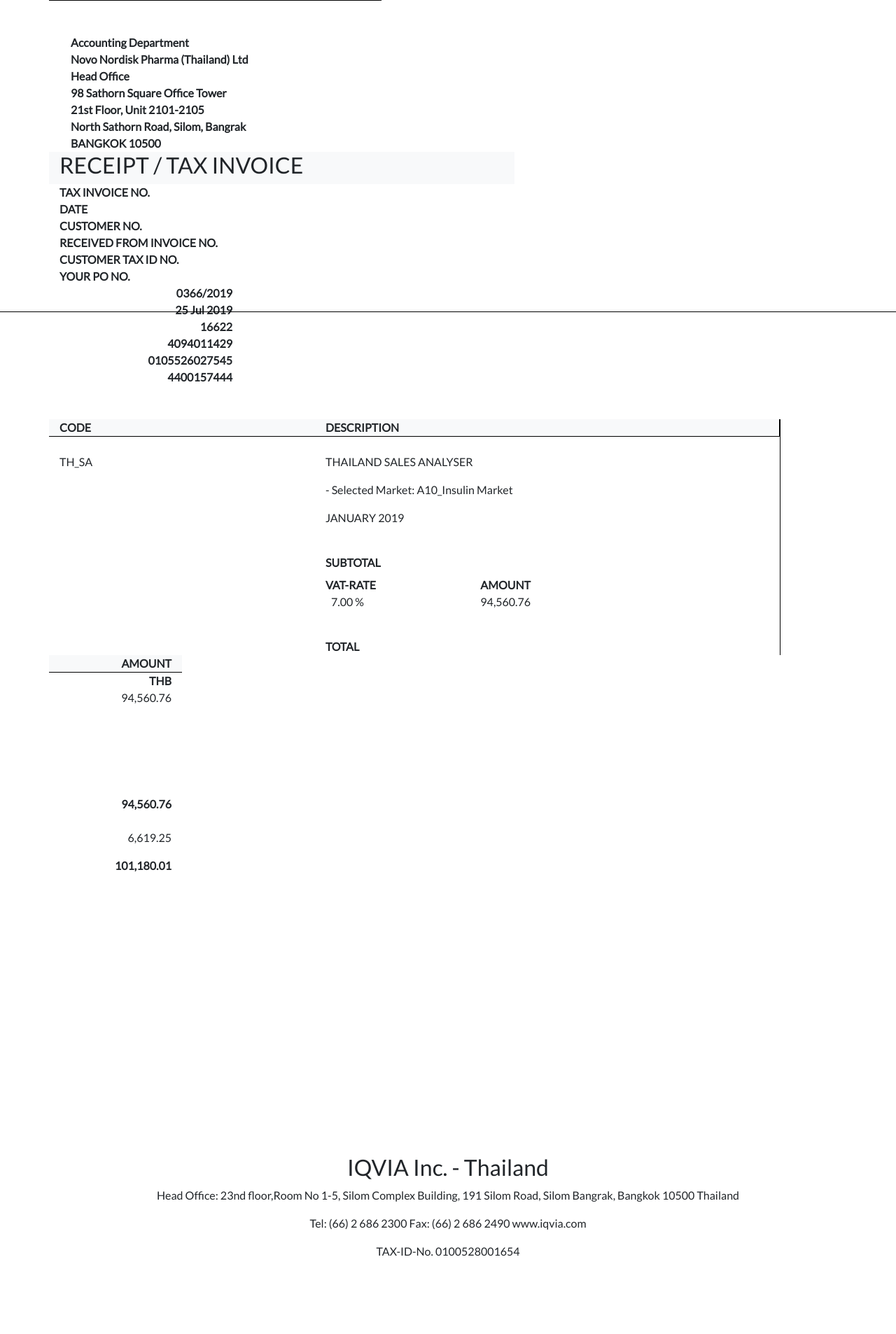
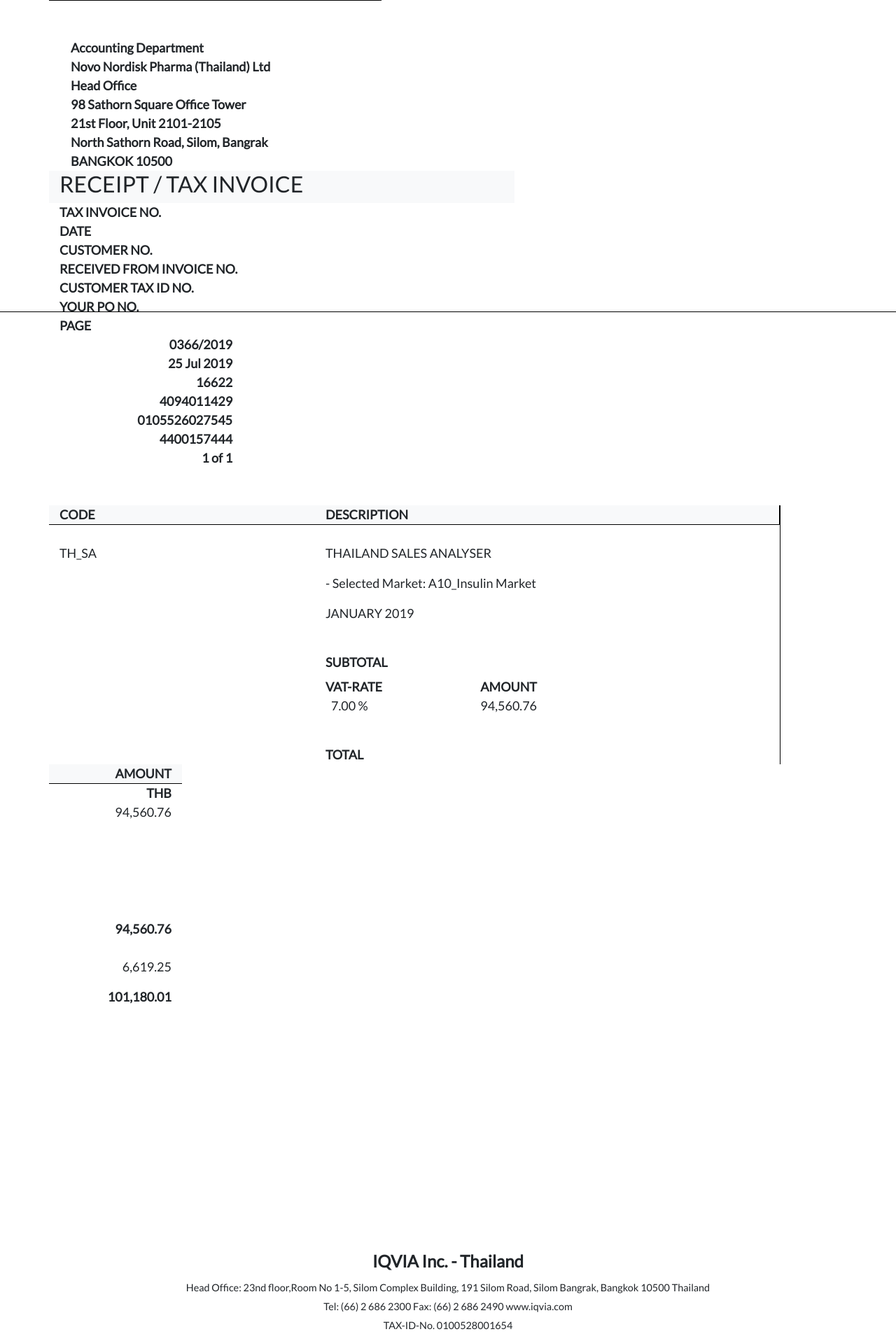
Before and after one commit to benning55/PDFMAKER_DJANGO, a Django app: template templates/maker/home.html in a window 1280 px wide. Shown: the part 354-2260 px from the top of the page at 70% size. Before the commit the page ends 2149 px from the top, so only its background shows below. Run offline with Django 3.2, Linux system fonts and the light colour scheme; the template is opened without the code that fills it, so the values that code supplies are empty; some libraries are stand-ins or nearby versions.

Commit message:
More detail

```diff
--- a/maker/views.py
+++ b/maker/views.py
@@ -21,7 +21,7 @@
 
     # Creating http response
     response = HttpResponse(content_type='application/pdf;')
-    response['Content-Disposition'] = 'inline; filename=list_people.pdf'
+    response['Content-Disposition'] = 'inline; filename=untitle.pdf'
     response['Content-Transfer-Encoding'] = 'binary'
     with tempfile.NamedTemporaryFile(delete=True) as output:
         output.write(result)
--- a/templates/maker/home.html
+++ b/templates/maker/home.html
@@ -1,11 +1,14 @@
 <!DOCTYPE html>
-<html lang="en">
+<html lang="en" xmlns="http://www.w3.org/1999/html" xmlns="http://www.w3.org/1999/html"
+      xmlns="http://www.w3.org/1999/html" xmlns="http://www.w3.org/1999/html" xmlns="http://www.w3.org/1999/html"
+      xmlns="http://www.w3.org/1999/html">
 <head>
     <meta charset="UTF-8">
     <link href="https://fonts.googleapis.com/css?family=Lato&display=swap" rel="stylesheet">
     <style>
         body{
             font-family: 'Lato', sans-serif !important;
+            font-size: 18px !important;
         }
         .bd-top{
             border-top: 1px solid black;
@@ -25,8 +28,12 @@
             text-align: center;
         }
         .pd-t{
-            padding-top: 400px;
+            padding-top: 350px;
         }
+        .more-bold {
+            font-weight: 900;
+        }
+
     </style>
     <link rel="stylesheet" href="https://stackpath.bootstrapcdn.com/bootstrap/4.3.1/css/bootstrap.min.css" integrity="sha384-ggOyR0iXCbMQv3Xipma34MD+dH/1fQ784/j6cY/iJTQUOhcWr7x9JvoRxT2MZw1T" crossorigin="anonymous">
     <title>Iquvia PDF</title>
@@ -67,7 +74,8 @@
                         <b>CUSTOMER NO.</b><br>
                         <b>RECEIVED FROM INVOICE NO.</b><br>
                         <b>CUSTOMER TAX ID NO.</b><br>
-                        <b>YOUR PO NO.</b>
+                        <b>YOUR PO NO.</b><br>
+                        <b>PAGE</b>
                     </div>
                     <div class="col-5 text-right">
                         <div class="ml-5">
@@ -76,7 +84,8 @@
                             <b>16622</b><br>
                             <b>4094011429</b><br>
                             <b>0105526027545</b><br>
-                            <b>4400157444</b>
+                            <b>4400157444</b><br>
+                            <b>1 of 1</b>
                         </div>
                     </div>
                 </div>
@@ -105,19 +114,19 @@
                 <p>  - Selected Market: A10_Insulin Market</p>
                 <p>JANUARY 2019</p>
                 <br>
-                <b>SUBTOTAL</b>
+                <b class="more-bold">SUBTOTAL</b>
                 <div class="row pt-2">
                     <div class="col-4">
-                        <b>VAT-RATE</b>
+                        <b class="more-bold">VAT-RATE</b>
                         <p class="pl-2">7.00 %</p>
                     </div>
                     <div class="col-8">
-                        <b>AMOUNT</b>
+                        <b class="more-bold">AMOUNT</b>
                         <p>94,560.76</p>
                     </div>
                 </div>
                 <br>
-                <b>TOTAL</b>
+                <b class="more-bold">TOTAL</b>
             </div>
             <div class="col-2 text-right">
                 <div class="row bg-light bd-bot">
@@ -139,10 +148,10 @@
             </div>
         </div>
         <div class="text-center pd-t">
-            <h2>IQVIA Inc. - Thailand</h2>
-            <p>Head Office: 23nd floor,Room No 1-5, Silom Complex Building, 191 Silom Road, Silom Bangrak, Bangkok 10500 Thailand</p>
-            <p>Tel: (66) 2 686 2300 Fax: (66) 2 686 2490 www.iqvia.com</p>
-            <p>TAX-ID-No. 0100528001654</p>
+            <h4 class="more-bold">IQVIA Inc. - Thailand</h4>
+            <small>Head Office: 23nd floor,Room No 1-5, Silom Complex Building, 191 Silom Road, Silom Bangrak, Bangkok 10500 Thailand</small><br>
+            <small>Tel: (66) 2 686 2300 Fax: (66) 2 686 2490 www.iqvia.com</small><br>
+            <small>TAX-ID-No. 0100528001654</small>
         </div>
         <div class="footer bd-top">
         </div>
```
